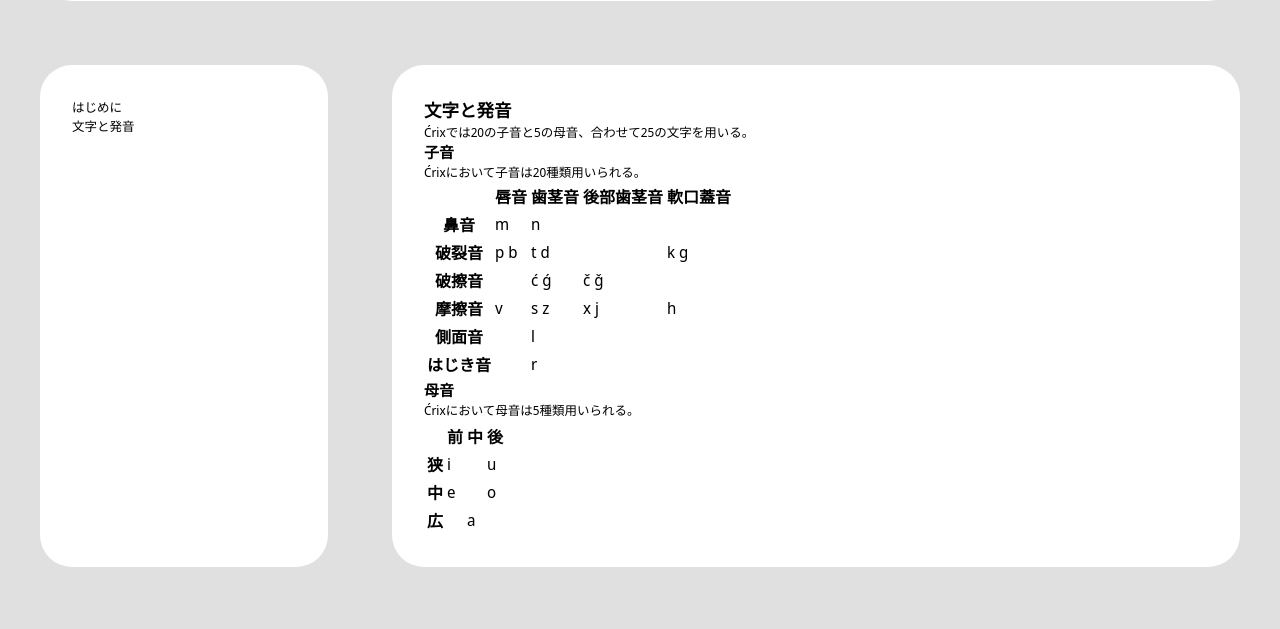
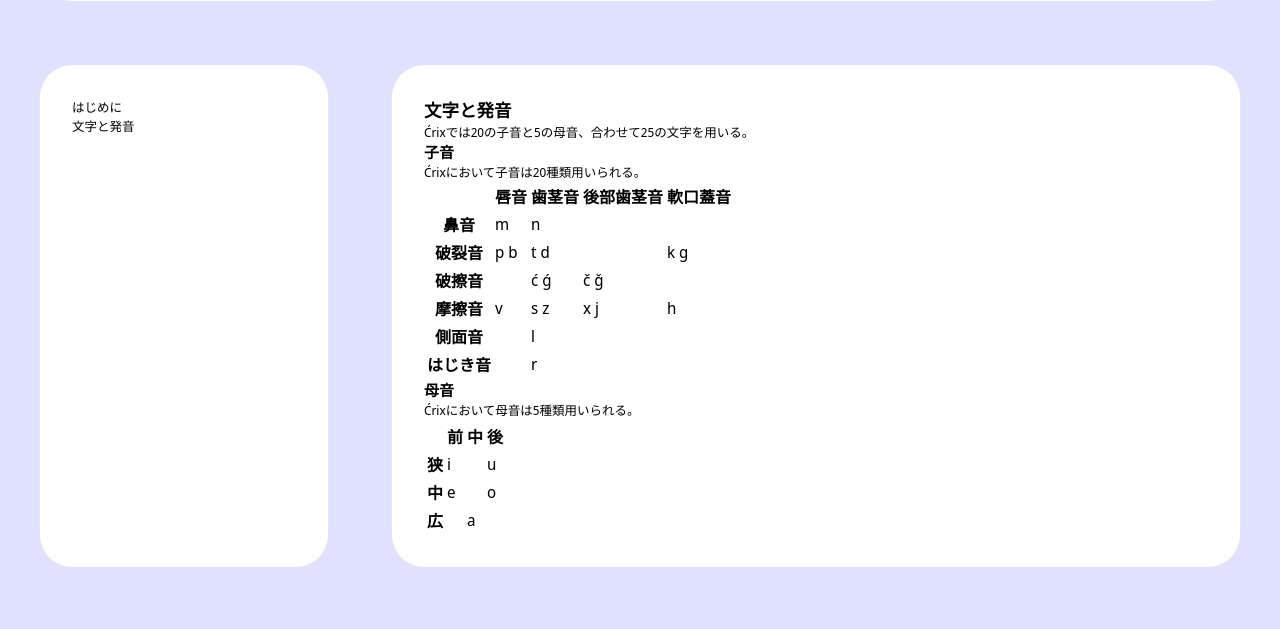
Before and after one commit to Kabayanagi/csris, a plain HTML site: page phonology.html in a window 1280 px wide. Shown: the part 171-800 px from the top of the page. Drawn offline with Linux system fonts and the light colour scheme.

Commit message:
Update phonology.html

```diff
--- a/phonology.html
+++ b/phonology.html
@@ -7,7 +7,7 @@
 @import url('https://fonts.googleapis.com/css2?family=Noto+Sans+Display:ital,wght@0,100..900;1,100..900&display=swap');
 @import url('https://fonts.googleapis.com/css2?family=Noto+Sans+JP:wght@200..900&display=swap');
 *{font-family:Noto Sans Display, Noto Sans JP;}
-body{background:#e0e0e0;}
+body{background:#e0e0ff;}
 h1{text-align:center; padding:0; margin:0;}
 h2{text-align:center; padding:0; margin:0; border:none;}
 h3{padding:0; font-size:17.5px; margin:0; border:none;}
```
